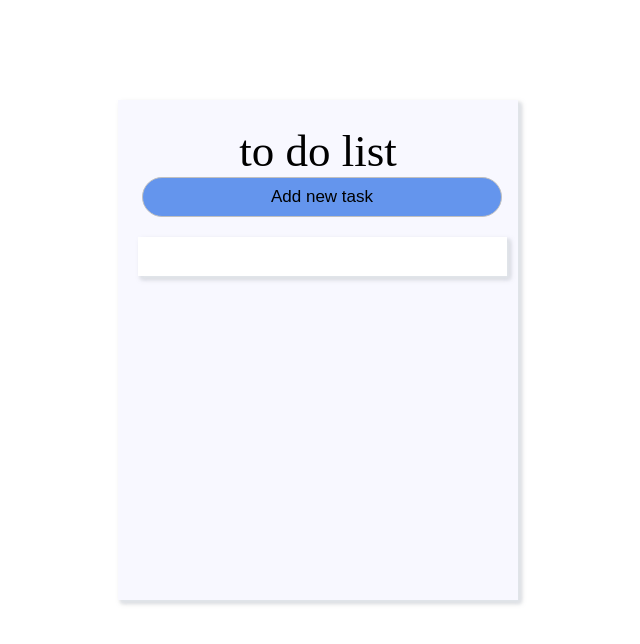
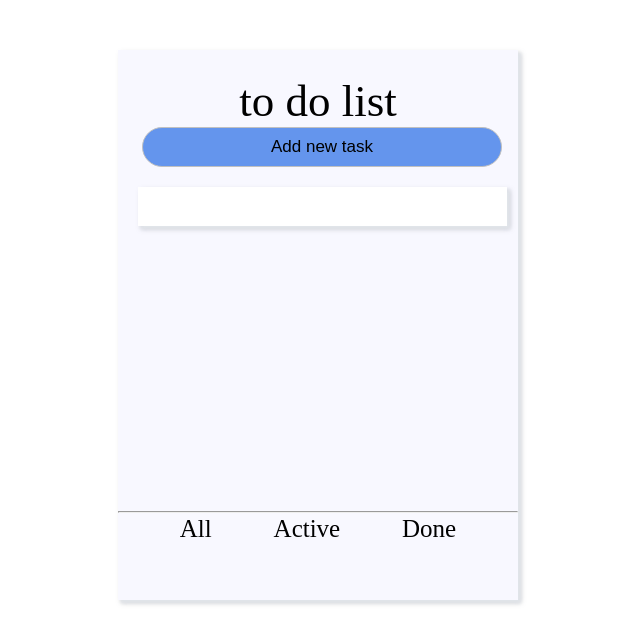
Before and after one commit to IvanSobyna/To-Do-List-practice-, a plain HTML site: page index.html in a window 1280 px wide. Shown: the whole page, without its empty margins (322-962 px from the left). Drawn offline with Linux system fonts and the light colour scheme.

Commit message:
add buttons

```diff
--- a/index.html
+++ b/index.html
@@ -16,8 +16,16 @@
         <input type="text" class="task-name-input">
     </div>
     <div class="task-list"></div>
+    <hr>
+    <footer class="filter-menu">
+            <div class="filter">All</div>
+            <div class="filter">Active</div>
+            <div class="filter">Done</div>
+    </footer>
 </section>
+
 </div>
+
 <script src="main.js"></script>
 </body>
 </html>
--- a/main.css
+++ b/main.css
@@ -1,12 +1,12 @@
 .to-do-list{
     display: flex;
     justify-content: center;
-    margin-top: 100px;
+    margin-top: 50px;
 }
 .container {
 background-color: ghostwhite;
     width: 400px;
-    height: 500px;
+    height: 550px;
     box-shadow: 3px 3px 3px #e1e5ea, 3px 3px 5px rgb(122 122 134 / 40%);
 }
 .name{
@@ -51,7 +51,7 @@ width: 360px;
 
     margin-left: 22px;
     margin-top: 17px;
-
+height: 260px;
 }
 .taskOne {
     width: 355px;
@@ -88,3 +88,10 @@ width: 360px;
 p{
 width: 286px;
 }
+.filter-menu{
+    display: flex;
+    justify-content: space-evenly;
+    font-size: 25px;
+    font-family: "Adelle Sans Devanagari";
+    margin-top: -6px;
+}
```
Also changed, not shown: main.js (line endings or trailing spaces).
